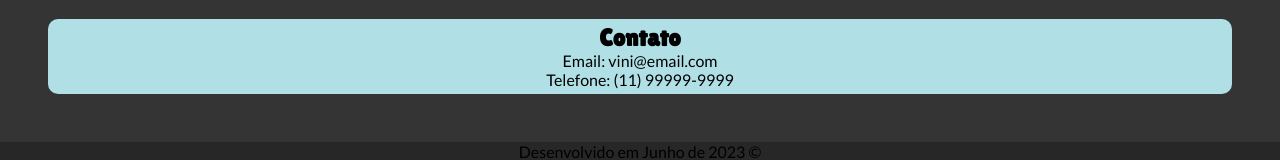
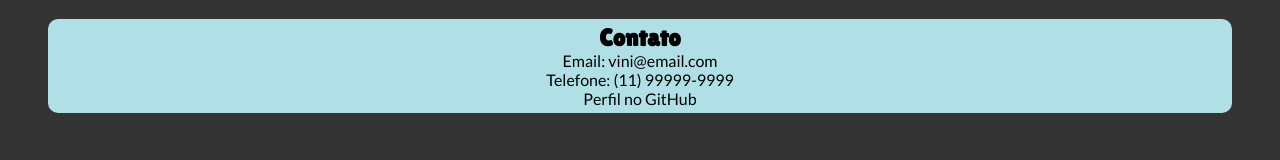
Before and after one commit to vinipereiraa/pagina-pessoal, a plain HTML site: page index.html in a window 1280 px wide. Shown: the part 1152-1312 px from the top of the page. Drawn offline with Linux system fonts and the light colour scheme.

Commit message:
adição da logo e edição da barra de rolamneto

```diff
--- a/estilo/estilo.css
+++ b/estilo/estilo.css
@@ -9,14 +9,27 @@
 
 /* VARIÁVEIS PARA ARMAZENAR CORES QUE SERÃO UTILIZADAS NO SITE */
 :root {
-    ---white: #fff;
-    ---dark:  #000000;
     ---dark1: #272727;
-    ---dark2: #2d2d2d;
-    ---dark3: #414141;
-    --dark4:  #1c1c1c;
     ---dark5: #343434;
     ---blue:  #B0E0E6;
+}
+
+/* CÓDIGO PARA PERSONALIZAR A BARRA DE ROLAMENTO DO NAVEGADOR */
+::-webkit-scrollbar {
+    width: 10px;
+}
+
+::-webkit-scrollbar-track {
+    background: var(---dark5);
+}
+
+::-webkit-scrollbar-thumb {
+    background-color: var(---dark1);
+}
+
+::-webkit-scrollbar-thumb:hover {
+    transition: .4s;
+    background: var(---blue);
 }
 
 body {
@@ -94,6 +107,7 @@ strong {
     margin-right: 10%;
     width: 450px;
     height: 490px;
+    box-shadow: 1.5px 1.5px 1.5px 1.5px var(---blue);
 }
 
 .foto-vini {
@@ -134,6 +148,16 @@ strong {
     font-family: 'Lilita One';
 }
 
+#link {
+    text-decoration: none;
+    color: var(---dark4);
+}
+
+#link:hover {
+    transition: .4s;
+    text-decoration: underline;
+}
+
 footer {
     text-align: center;
     background-color: var(---dark1);
--- a/index.html
+++ b/index.html
@@ -4,7 +4,7 @@
     <meta charset="UTF-8">
     <meta http-equiv="X-UA-Compatible" content="IE=edge">
     <meta name="viewport" content="width=device-width, initial-scale=1.0">
-    <link rel="shortcut icon" href="../imagens/logovinicius.png" type="image/x-icon">
+    <link rel="shortcut icon" href="../imagens/logovini.png" type="image/x-icon">
     <link rel="stylesheet" href="../estilo/estilo.css">
     <title>Página Pessoal</title>
 </head>
@@ -29,7 +29,7 @@
                 </div>
 
                 <div class="box-img">
-                    <img class="foto-vini" src="imagens/fotovinicius.jpg" alt="Foto do Vinícius">
+                    <img class="foto-vini" src="imagens/imagemvini.jpg" alt="Foto do Vinícius">
                 </div>
             </section>
 
@@ -53,6 +53,7 @@
                         <h2>Contato</h2>
                         <p>Email: vini@email.com</p>
                         <p>Telefone: (11) 99999-9999</p>
+                        <a id="link" href="https://github.com/vinipereiraa" target="_blank" >Perfil no GitHub</a>
                     </div>
                 </div>
             </section>
```
Also changed, not shown: imagens/logovini.png (added), imagens/logovinicius.png (deleted), 1 other file.
